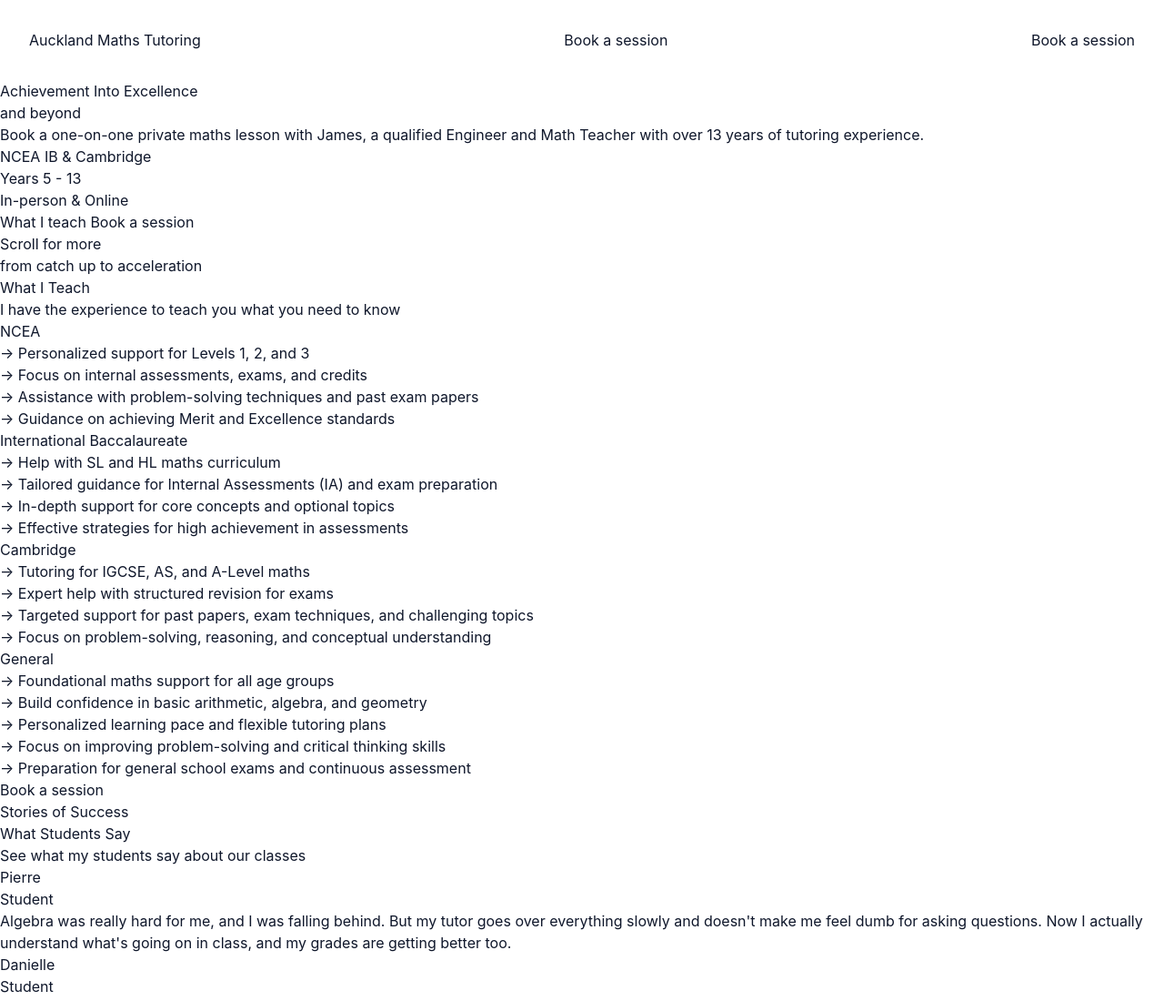
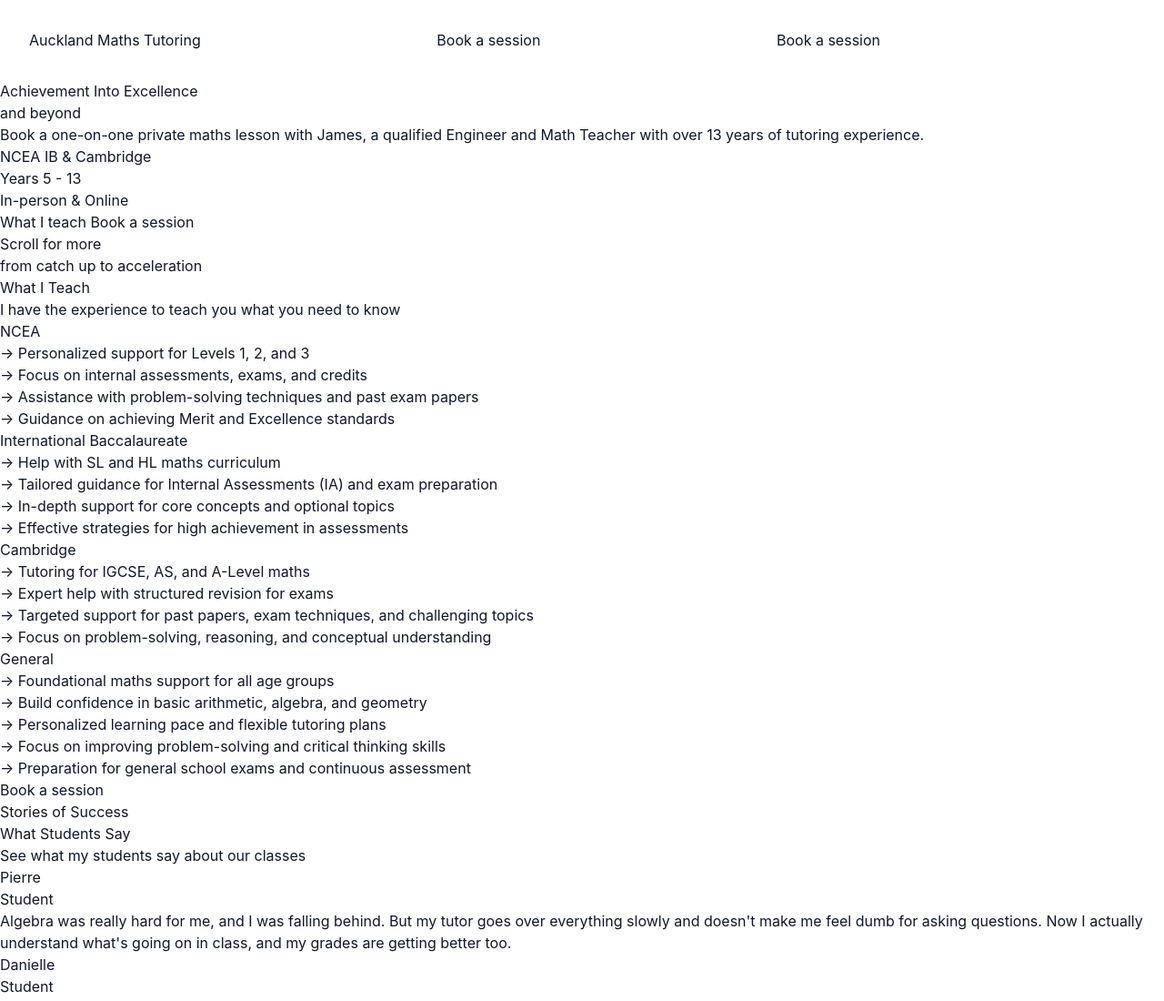
Before and after one commit to globus40000/tailwindcss-260701, a website built with Vite: page index.html in a window 1280 px wide. Shown: the top 1100 px of the page at 91% size. Built offline with nearby package versions, Linux system fonts and the light colour scheme.

Commit message:
style(header): set max width

```diff
--- a/index.html
+++ b/index.html
@@ -17,7 +17,7 @@
   </head>
 
   <body class="text-slate-900 min-h-screen relative text-sm sm:text-base">
-    <header class="flex justify-between gap-8 p-8">
+    <header class="flex justify-between gap-8 p-8 max-w-250">
       <h1>Auckland Maths Tutoring</h1>
       <button>Book a session</button>
       <div>
```
